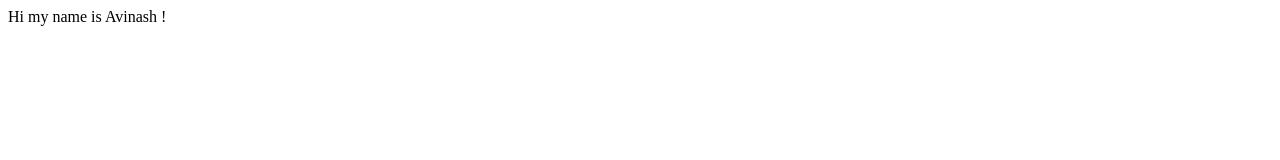
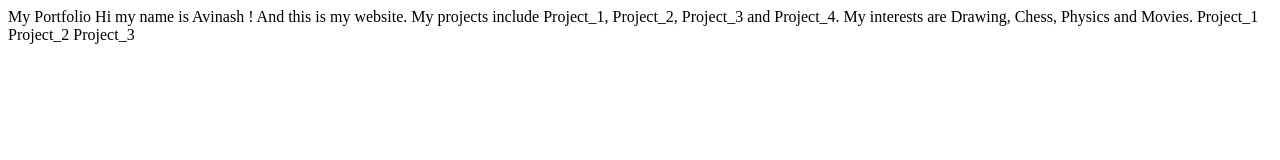
Before and after one commit to vali-aidman/the_odin_project, a plain HTML site: page index.html in a window 1280 px wide. Drawn offline with Linux system fonts and the light colour scheme.

Commit message:
Add dummy text template in html

```diff
--- a/index.html
+++ b/index.html
@@ -6,6 +6,20 @@
     </head>
 
     <body>
+
+        My Portfolio
+
         Hi my name is Avinash !
+        And this is my website.
+
+        My projects include Project_1, Project_2, Project_3 and Project_4.
+        My interests are Drawing, Chess, Physics and Movies.
+
+        Project_1
+
+        Project_2
+
+        Project_3
+
     </body>
 </html>
```
